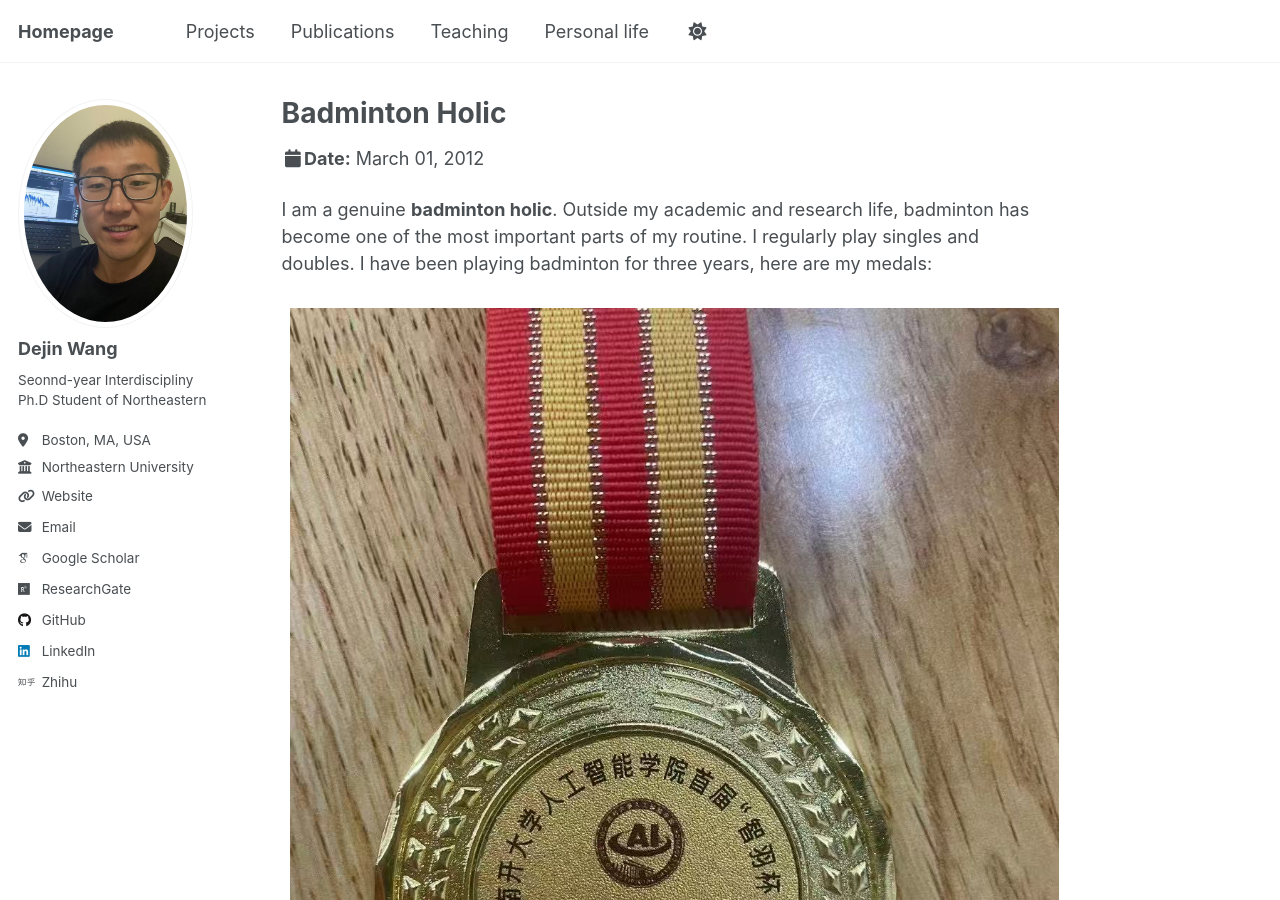
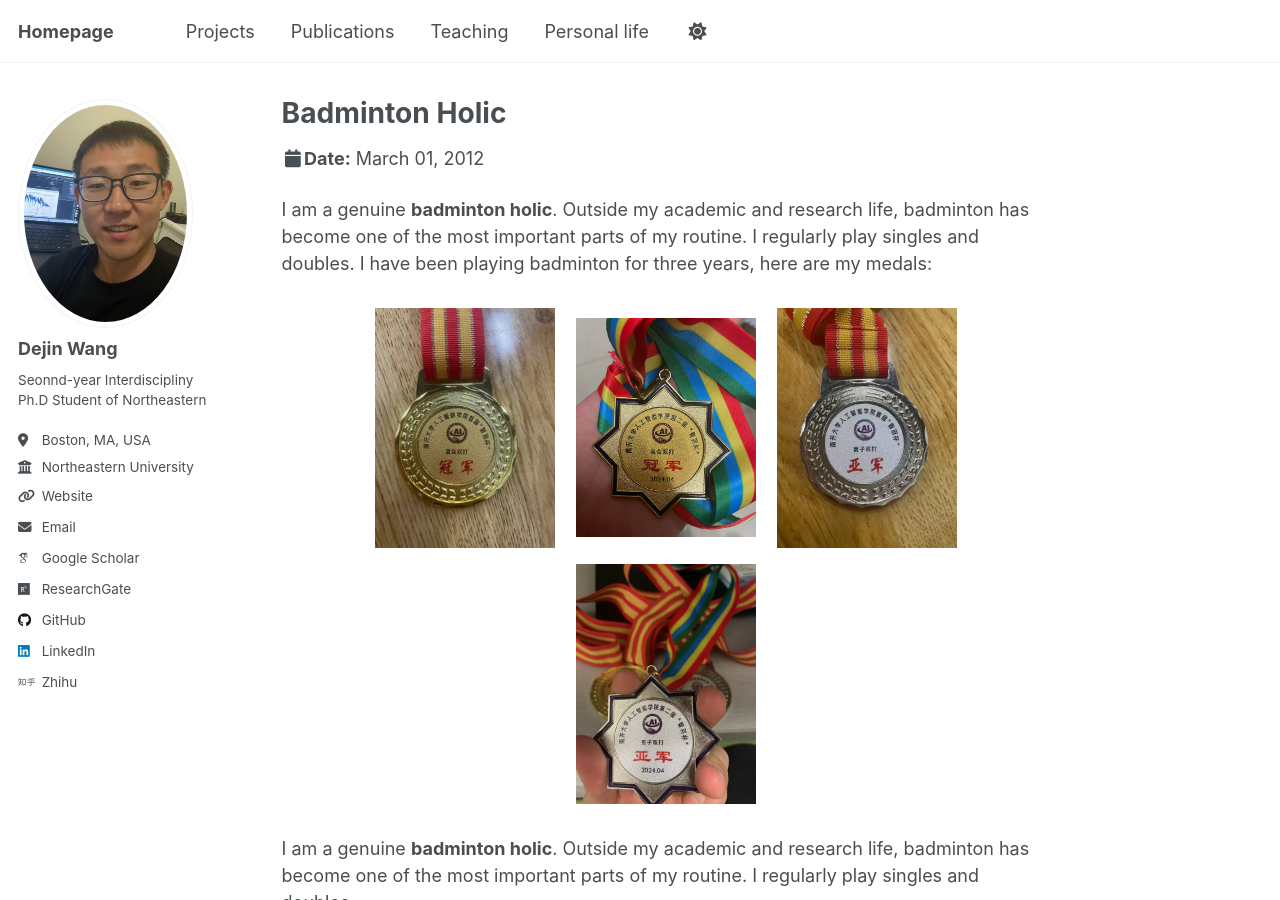
Before and after one commit to dejin-wang/dejin-wang.github.io, a Jekyll site: the page built from _talks/2012-03-01-talk-1.md, in a window 1280 px wide and 900 px high. Built offline with Jekyll 4.4.1, drawn with Linux system fonts in a browser that asks for light colours; some web fonts are replaced; a script that is not in the unit is left out.

Commit message:
Update 2012-03-01-talk-1.md

```diff
--- a/_talks/2012-03-01-talk-1.md
+++ b/_talks/2012-03-01-talk-1.md
@@ -9,11 +9,12 @@ location: "Everywhere with a badminton court"
 I am a genuine **badminton holic**. Outside my academic and research life, badminton has become one of the most important parts of my routine. I regularly play singles and doubles.
 I have been playing badminton for three years, here are my medals:
 <p align="center">
-  <img src="/images/badminton_medal1.jpg" height="300" style="margin:8px;"/>
-  <img src="/images/badminton_medal2.jpg" height="300" style="margin:8px;"/>
-  <img src="/images/badminton_medal3.jpg" height="300" style="margin:8px;"/>
-  <img src="/images/badminton_medal4.jpg" height="300" style="margin:8px;"/>
+  <img src="/images/badminton_medal1.jpg" width="180" style="margin:8px;"/>
+  <img src="/images/badminton_medal2.jpg" width="180" style="margin:8px;"/>
+  <img src="/images/badminton_medal3.jpg" width="180" style="margin:8px;"/>
+  <img src="/images/badminton_medal4.jpg" width="180" style="margin:8px;"/>
 </p>
+
 
 I am a genuine **badminton holic**. Outside my academic and research life, badminton has become one of the most important parts of my routine. I regularly play singles and doubles.
 
```
